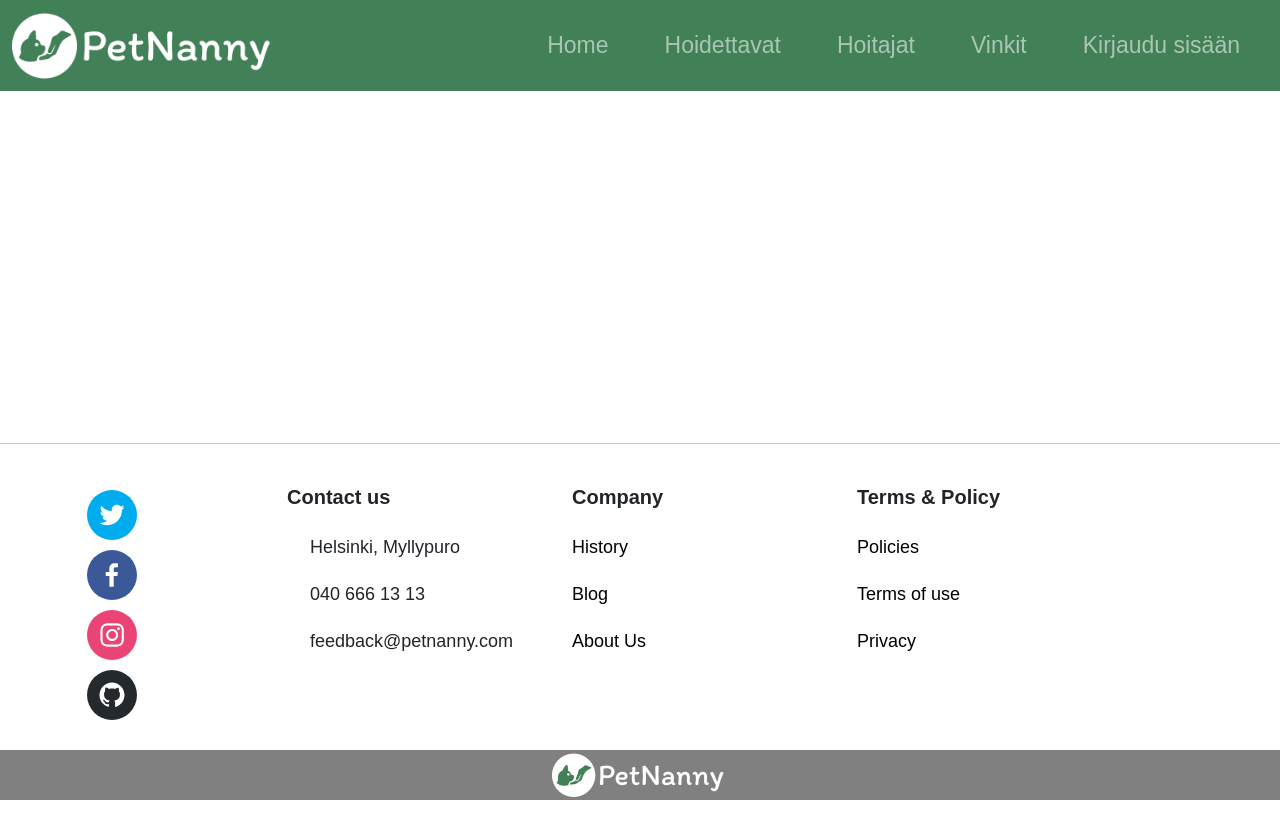
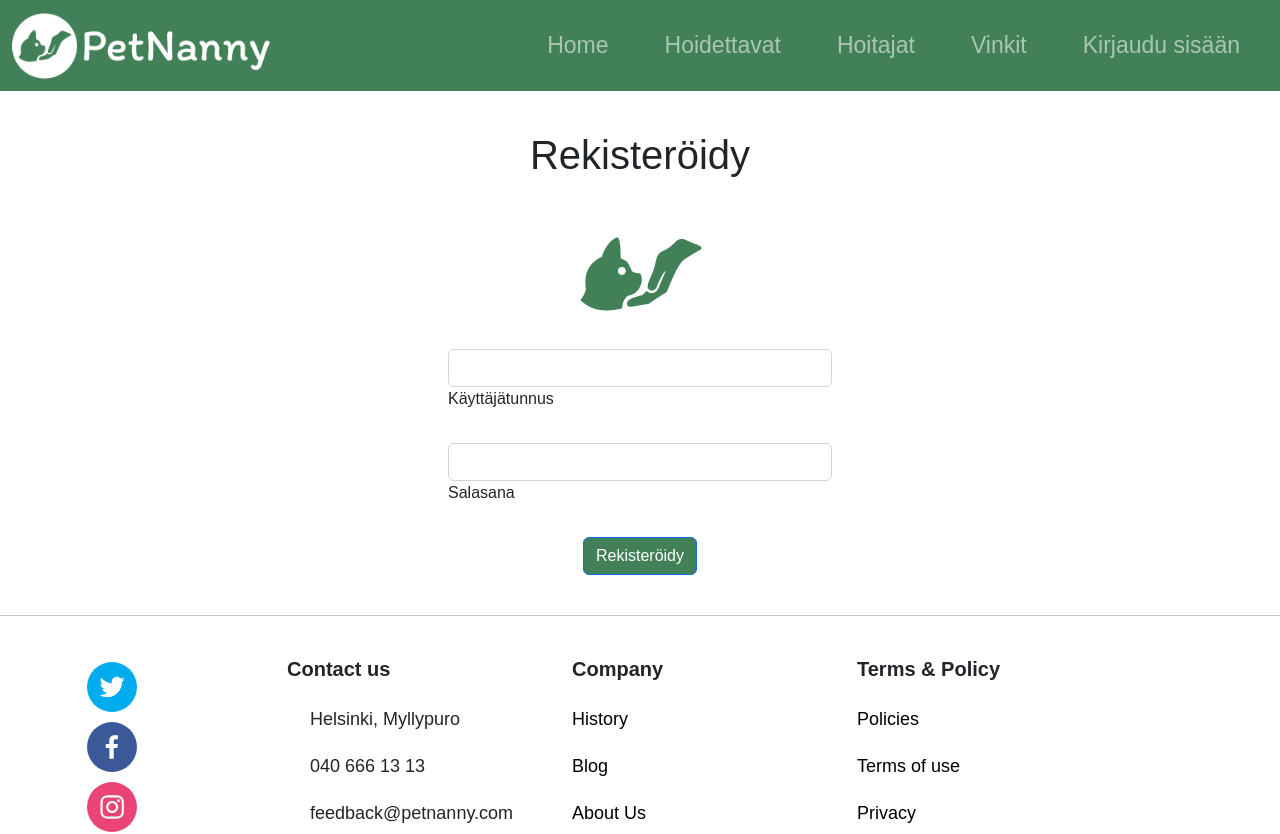
Before and after one commit to suokiiski/pet-care-web-project, a React (Create React App) app: page /registration in a window 1280 px wide. Shown: the top 834 px of the page. Before the commit the page ends 800 px from the top, so only its background shows below. Built offline with nearby package versions, Linux system fonts and the light colour scheme; no server answers; some icons are missing; a small style sheet from the web is missing.

Commit message:
Käyttäjät pystyvät muokkaamaan ja poistamaan vain omia postauksia

```diff
--- a/package.json
+++ b/package.json
@@ -15,6 +15,7 @@
     "bcryptjs": "^2.4.3",
     "bootstrap": "^5.2.3",
     "cors": "^2.8.5",
+    "lodash.debounce": "^4.0.8",
     "mdb-react-ui-kit": "^6.0.0",
     "react": "^18.2.0",
     "react-bootstrap": "^2.7.4",
--- a/src/App.js
+++ b/src/App.js
@@ -14,7 +14,6 @@ import './App.css';
 import { useState, useEffect } from 'react';
 
 
-
 function App() {
     const[data, setData] = useState([]);
 
@@ -26,11 +25,11 @@ function App() {
             });
     }, [])
 
-    //MUUTETTU, CTRL+Z TARVITTAESSA
   const render = (newObj) => {
     console.log(newObj);
     setData([...newObj, ...data]);
   };
+
   return (
     <div className="App">
       <Router>
@@ -38,6 +37,7 @@ function App() {
           <Routes>
             <Route exact path='/' element={<Main data={data} addToRender={render} />} />>;
               <Route path='/sign-in' element={<Login />} />
+              <Route path='/registration' element={<RegistrationForm />} />
           </Routes>
       </Router>
         <Footer />
--- a/src/components/Article.js
+++ b/src/components/Article.js
@@ -60,7 +60,7 @@ const Article = ({ src, alt, nimi, name, tel, text, figcaption, id, cat, usernam
         </a>
       </div>
       <div className="article_btn_container">
-        {/* <em>If you have any questions, call me.</em> */}
+        <em>If you have any questions, call me.</em>
         <ul>
           <li
             className="edit_btn edit"
--- a/src/components/Main.js
+++ b/src/components/Main.js
@@ -34,11 +34,6 @@ class Main extends Component {
       omistaja,
       username
     };
-
-    if (this.props.data.some(({ nimi }) => nimi === article.nimi)) {
-      alert(`Sorry, ${name} already exists`);
-      return;
-    }
 
     this.setState(({ articles }) => ({
       articles: [...articles, this.props.data],
--- a/src/components/login.js
+++ b/src/components/login.js
@@ -1,5 +1,8 @@
 import React from "react";
 import {useState} from "react";
+import { BrowserRouter as Router, Routes, Route}
+    from 'react-router-dom';
+import RegistrationPage from './registrationForm';
 
 import 'bootstrap/dist/css/bootstrap.css';
 import '../App.css'
@@ -63,29 +66,9 @@ const RegistrationForm = () => {
             </div>
 
             <div className='text-center'>
-                <p>Jos sinulla ei ole vielä tiliä <br/> <a href="#!">Rekisteröidy</a></p>
+                <p>Jos sinulla ei ole vielä tiliä <br/> <a href="/registration">Rekisteröidy</a></p>
             </div>
         </form>
-        /*<section>
-            <form className='mx-1 mx-md-4' onSubmit={loginUser}>
-                <div className="d-flex flex-row align-items-center mb-4">
-                    <i className="fas fa-user fa-lg me-3 fa-fw"></i>
-                    <div className="form-outline flex-fill mb-0">
-                        <input type="text" id="form3Example1c" className="form-control" value={login} onChange={handleLoginChange}/>
-                        <label className="form-label" htmlFor="form3Example1c">Login</label>
-                    </div>
-                </div>
-
-                <div className="d-flex flex-row align-items-center mb-4">
-                    <i className="fas fa-lock fa-lg me-3 fa-fw"></i>
-                    <div className="form-outline flex-fill mb-0">
-                        <input type="password" id="form3Example4c" className="form-control" value={password} onChange={handlePasswordChange}/>
-                        <label className="form-label" htmlFor="form3Example4c">Password</label>
-                    </div>
-                </div>
-                <button type='submit'>Register</button>
-            </form>
-        </section>*/
     )
 }
 
--- a/src/components/registrationForm.js
+++ b/src/components/registrationForm.js
@@ -1,5 +1,8 @@
 import React from "react";
 import {useState} from "react";
+
+import 'bootstrap/dist/css/bootstrap.css';
+import '../App.css';
 
 const RegistrationForm = () => {
     const [login, setLogin] = useState('');
@@ -37,7 +40,26 @@ const RegistrationForm = () => {
     }
 
     return (
-        <section>
+        <form className='sign-in-form' onSubmit={registerUser}>
+            <div className='text-center'>
+                <h1 className='sign-in-h1'>Rekisteröidy</h1>
+                <img className='sign-in-img' src='./images/logo_kuva.png'/>
+            </div>
+            <div className="form-outline mb-4">
+                <input id="form2Example1" className="form-control" value={login} onChange={handleLoginChange}/>
+                <label className="form-label" htmlFor="form2Example1">Käyttäjätunnus</label>
+            </div>
+
+            <div className="form-outline mb-4">
+                <input type="password" id="form2Example2" className="form-control" value={password} onChange={handlePasswordChange}/>
+                <label className="form-label" htmlFor="form2Example2">Salasana</label>
+            </div>
+
+            <div className='text-center'>
+                <button type="submit" className="loginBtn btn btn-primary btn-block mb-4">Rekisteröidy</button>
+            </div>
+        </form>
+        /*<section>
             <form className='mx-1 mx-md-4' onSubmit={registerUser}>
                 <div className="d-flex flex-row align-items-center mb-4">
                     <i className="fas fa-user fa-lg me-3 fa-fw"></i>
@@ -56,7 +78,7 @@ const RegistrationForm = () => {
                 </div>
                 <button type='submit'>Register</button>
             </form>
-        </section>
+        </section>*/
     )
 }
 
```
Also changed, not shown: src/components/header.js (+0 -12 lines), 1 other file (tests, documents, lock files or other folders).
